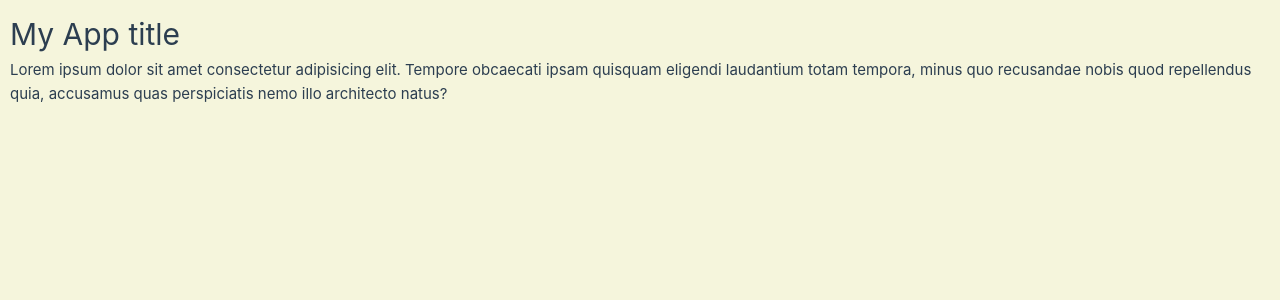
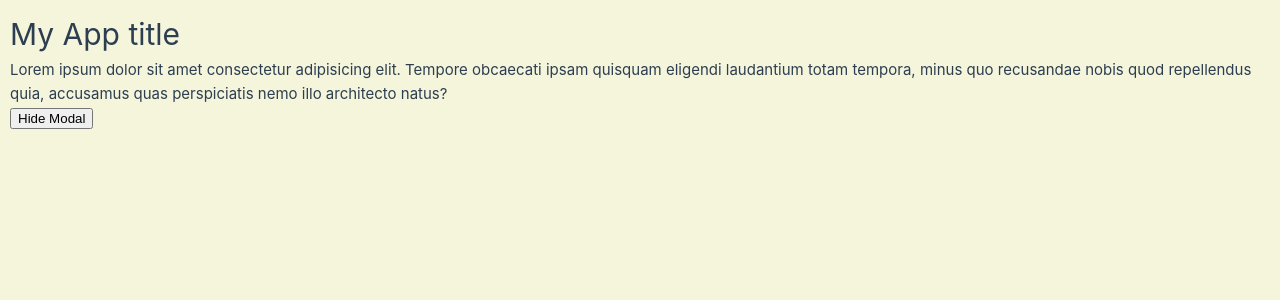
Before and after one commit to TanzimIbthesam/Vue-3, a Vue app in the folder Vue3CompositionApiwithPinia/: page /modals in a window 1280 px wide. Both pictures are taken after a click on the button "Show". Shown: the top 300 px of the page. Built offline with nearby package versions, Linux system fonts and the light colour scheme.

Commit message:
10-Props and Model Value

```diff
--- a/Vue3CompositionApiwithPinia/src/components/Modal.vue
+++ b/Vue3CompositionApiwithPinia/src/components/Modal.vue
@@ -2,11 +2,14 @@
 
     <teleport to=".modals-container">
 
-    <div class="modal">
-      <h1><slot name="title" /></h1>
-     <slot />
-     <!-- <button @click="showModal=false">Hide</button> -->
+    <div class="modal"
+    v-if="modelValue"
+    >
+      <h1>{{title}}</h1>
 
+     <p>{{description}}</p>
+     <button @click="handleClick">Hide Modal</button>
+     <!-- If we want to write emit in a function -->
     </div>
     </teleport>
 
@@ -14,9 +17,26 @@
 </template>
 
 <script setup>
+const props=defineProps({
+    modelValue:{
+     type:Boolean,
+     default:false
 
+    },
+  title:{
+    type:String,
+    default:'No Title specified'
+},
+description:{
+    type:String,
+    default:'No Description specified'
+}
+});
+ const emit=defineEmits(['hideModal']);
 
-
+const handleClick=()=>{
+    emit('hideModal');
+}
 
 </script>
 
--- a/Vue3CompositionApiwithPinia/src/components/ModalView.vue
+++ b/Vue3CompositionApiwithPinia/src/components/ModalView.vue
@@ -1,9 +1,15 @@
 <template>
  <div class="modals">
     <h1>Show Modal</h1>
-    <Modal v-if="showModal" >
-       <h1 v:slot="title">My App title</h1>
-      <p>Lorem ipsum dolor sit amet consectetur adipisicing elit. Tempore obcaecati ipsam quisquam eligendi laudantium totam tempora, minus quo recusandae nobis quod repellendus quia, accusamus quas perspiciatis nemo illo architecto natus?</p>
+    <Modal
+
+    v-model="showModal"
+    title="My App title "
+    description="Lorem ipsum dolor sit amet consectetur adipisicing elit. Tempore obcaecati ipsam quisquam eligendi laudantium totam tempora, minus quo recusandae nobis quod repellendus quia, accusamus quas perspiciatis nemo illo architecto natus?"
+    @hideModal="emitModal"
+    >
+
+
     </Modal>
     <button @click="showModal=true">Show</button>
 
@@ -15,6 +21,11 @@
 import {  ref } from 'vue';
 import Modal from '@/components/Modal.vue'
 const showModal=ref(false);
+
+const emitModal=()=>{
+  showModal.value=false
+}
+
 </script>
 <style >
 
```
